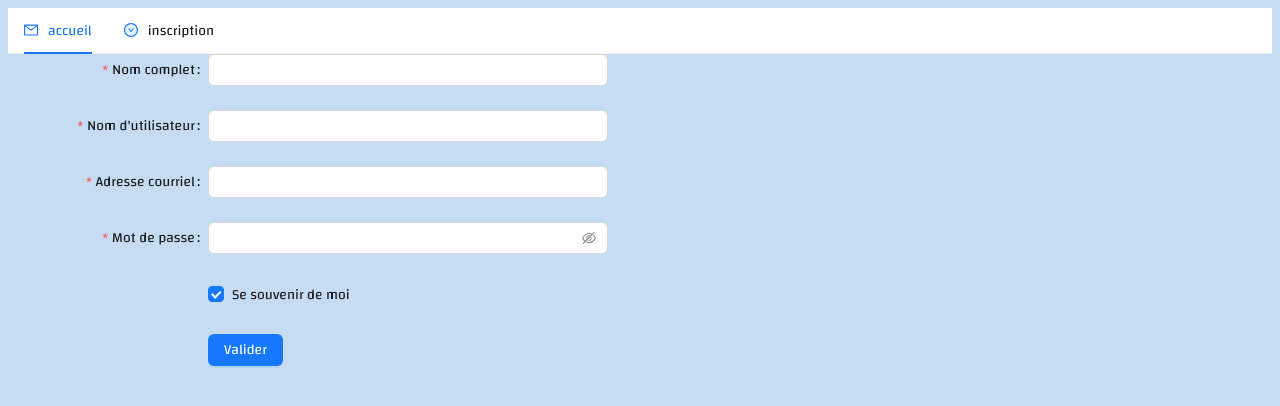
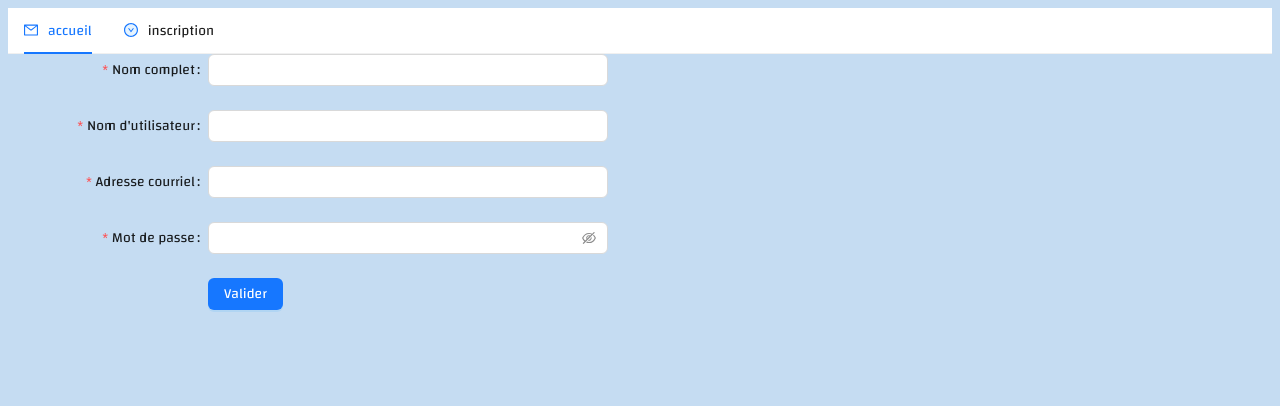
Before and after one commit to supavenir/planitPoker-LaJavanaise, a Next.js app in the folder nextjs/: page /inscription in a window 1280 px wide. Shown: the top 406 px of the page. Built offline with nearby package versions, Linux system fonts and the light colour scheme.

Commit message:
feat:riendutout

```diff
--- a/nextjs/pages/inscription.jsx
+++ b/nextjs/pages/inscription.jsx
@@ -80,17 +80,6 @@ const App = () => (
     </Form.Item>
 
     <Form.Item
-      name="remember"
-      valuePropName="checked"
-      wrapperCol={{
-        offset: 8,
-        span: 16,
-      }}
-    >
-      <Checkbox>Se souvenir de moi</Checkbox>
-    </Form.Item>
-
-    <Form.Item
       wrapperCol={{
         offset: 8,
         span: 16,
```
